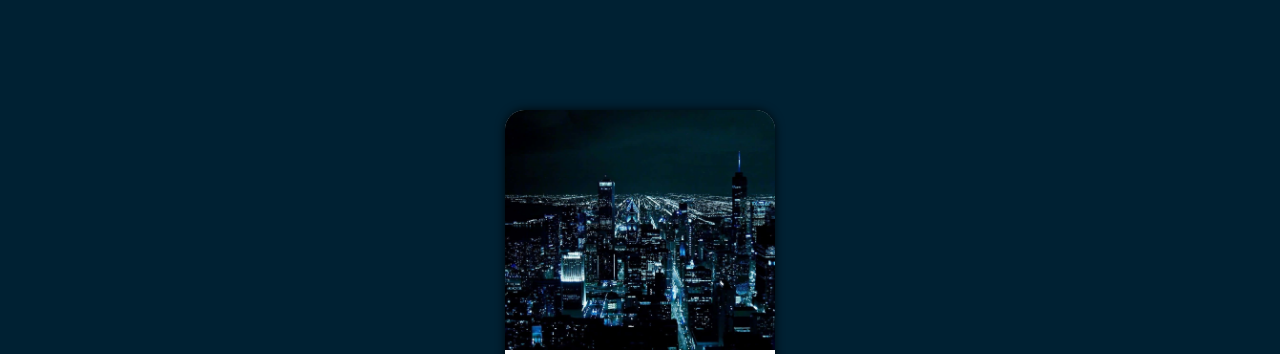
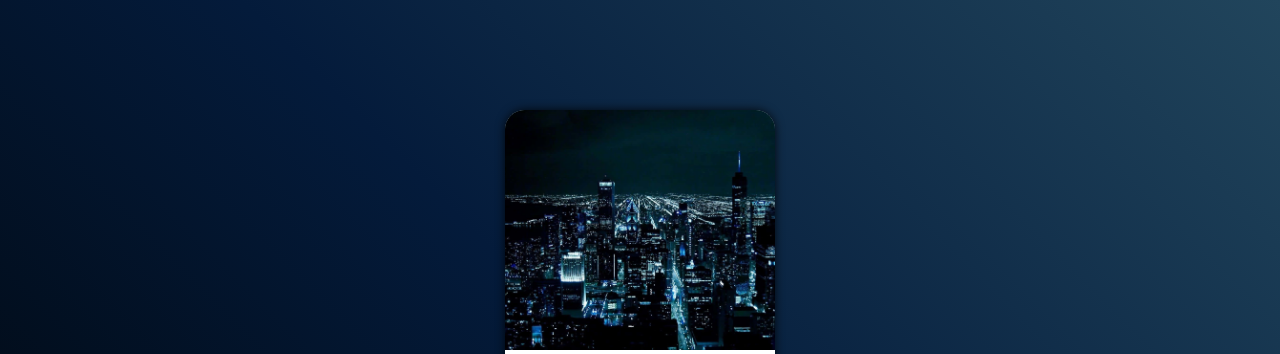
Before and after one commit to Devjoao-victor/projeto-login, a plain HTML site: page index.html in a window 1280 px wide. Shown: the top 354 px of the page. Drawn offline with nearby package versions, Linux system fonts and the light colour scheme.

Commit message:
Update style.css

```diff
--- a/estilos/style.css
+++ b/estilos/style.css
@@ -18,6 +18,7 @@
 
 html, body {
     background-color: #002133;
+    background-image:linear-gradient(45deg,#000407,#041B3B,#21455c) ;
     height: 100vh;
     width: 100vw;
 }
```
